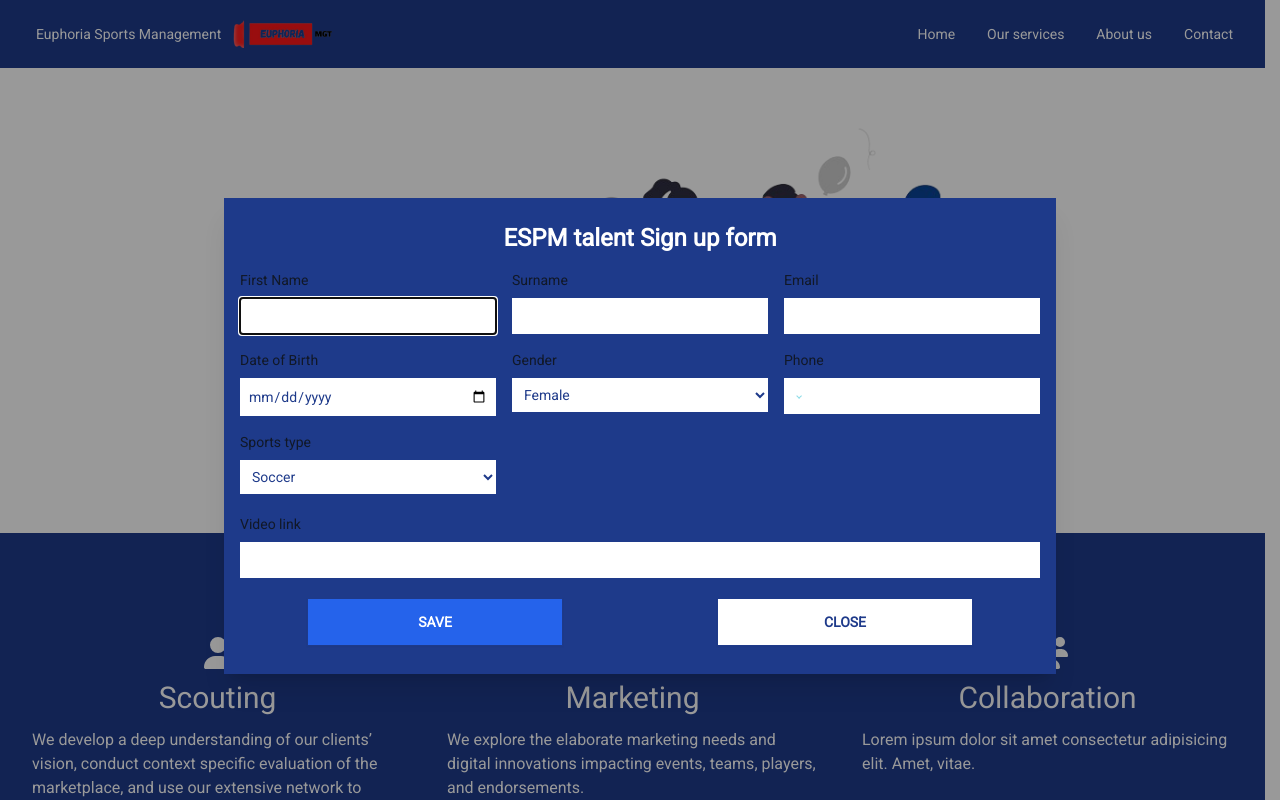
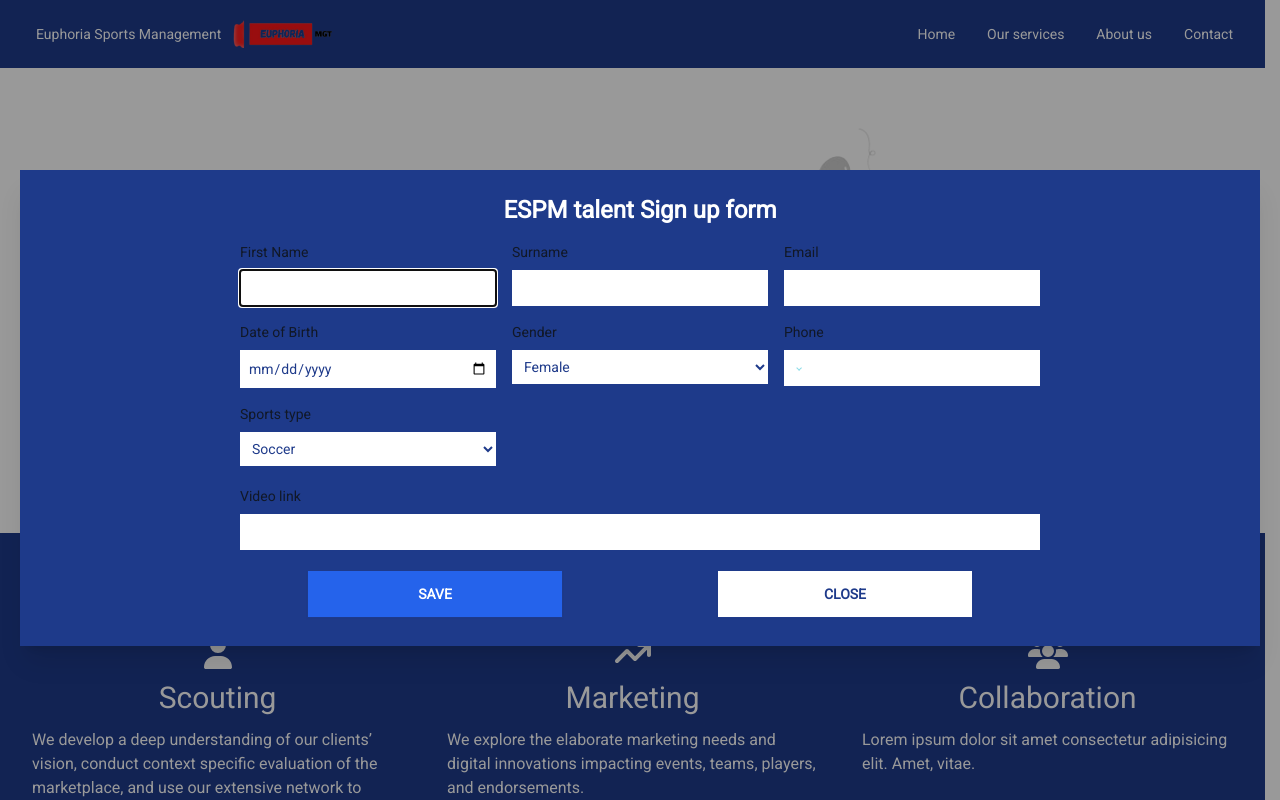
Before and after one commit to williamgyamfik/espm_landing_page, a Next.js app: page / in a window 1280 px wide. Both pictures are taken after a click on the button "CLICK HERE TO SIGN UP". Shown: the top 800 px of the page. Built offline with nearby package versions, Linux system fonts and the light colour scheme.

Commit message:
made changes to form structure

```diff
--- a/app/page.jsx
+++ b/app/page.jsx
@@ -38,7 +38,7 @@ export default function Home() {
 
         <dialog
           id="my_modal_1"
-          className=" min-h-0 modal bg-transparent mt-7 overflow-scroll"
+          className=" min-h-0 modal bg-transparent  overflow-scroll"
         >
           {/* <div className="modal-box w-full max-w-full bg-black ">
             <p className="py-4 text-center text-2xl font-bold">
@@ -46,7 +46,7 @@ export default function Home() {
             </p> */}
           {/* <div className="modal-action"> */}
 
-          <div className="max-w-full p-5  ">
+          <div className="w-full  m-5 p-5">
             <SignUpForm />
           </div>
 
--- a/components/SignUpForm.jsx
+++ b/components/SignUpForm.jsx
@@ -88,7 +88,7 @@ const SignUpForm = () => {
           ESPM talent Sign up form
         </p>
         <div className="flex align-center justify-center  ">
-          <form className="mx-2 w-full" onSubmit={signUpHandler}>
+          <form className="mx-2  " onSubmit={signUpHandler}>
             <div className="grid grid-cols-1 md:grid-cols-2 lg:grid-cols-3 gap-4 ">
               <div className="flex flex-col flex-wrap ">
                 <div className="mb-2 block">
```
